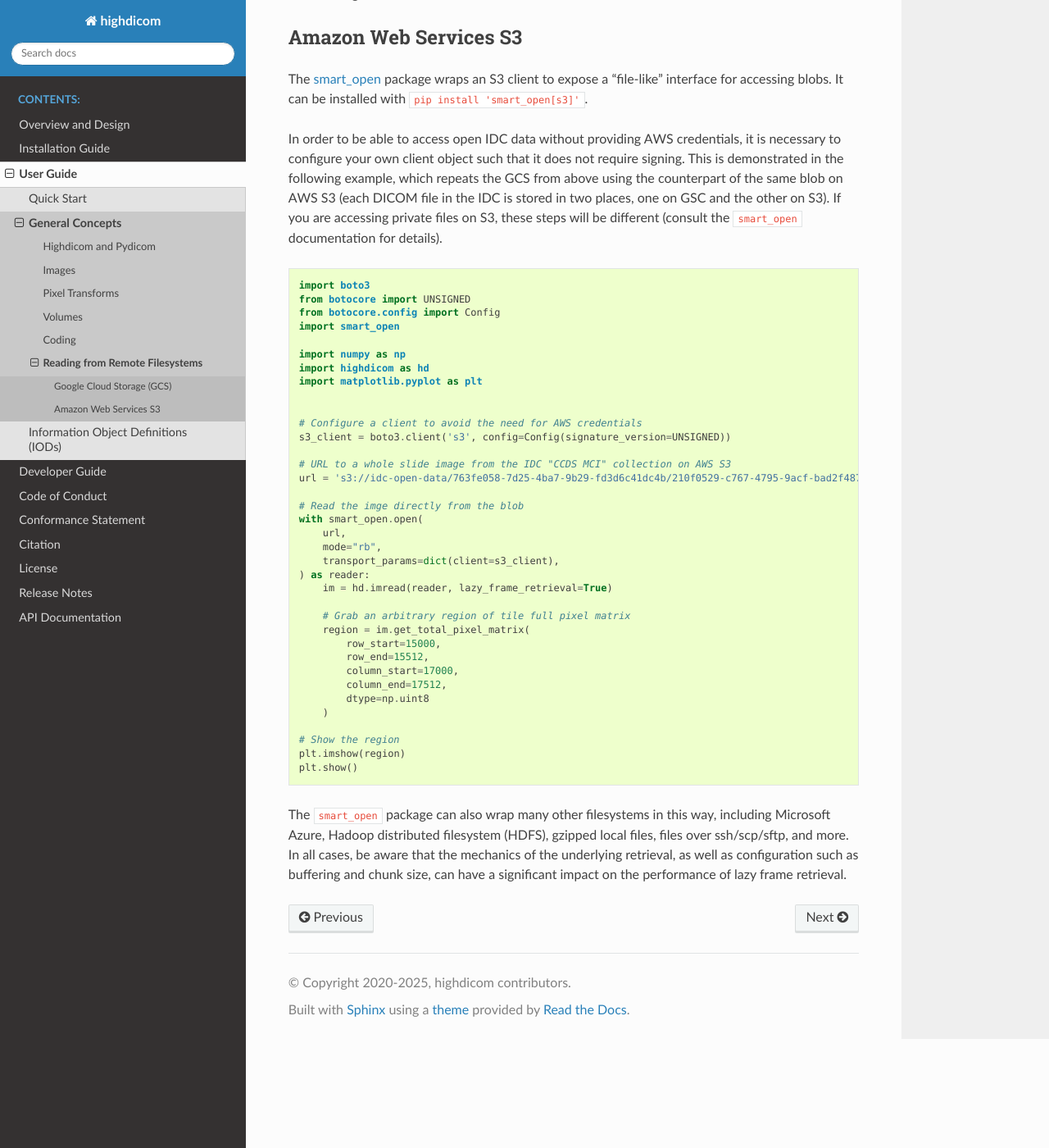
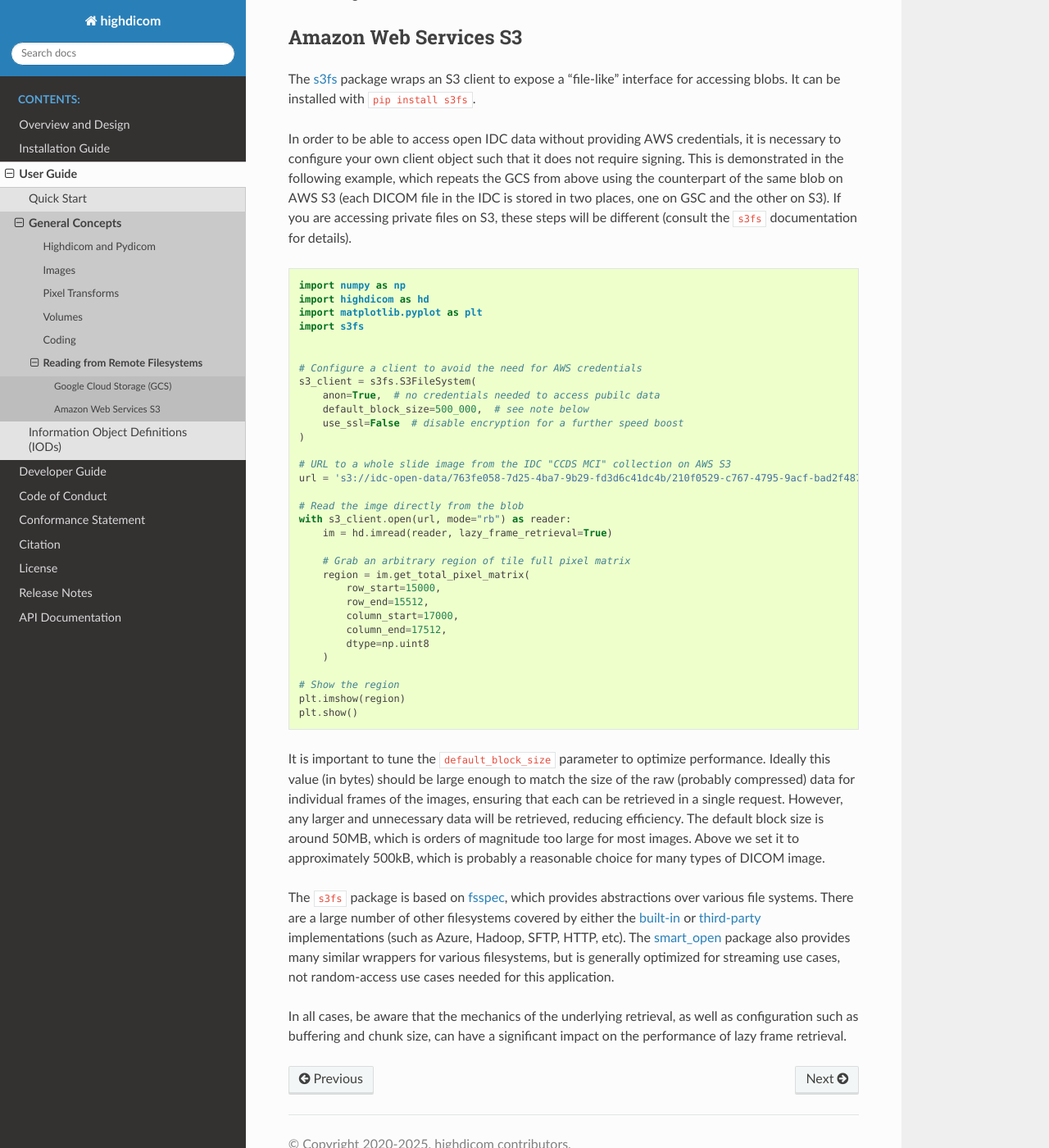
Before and after one commit to ImagingDataCommons/highdicom, a Sphinx documentation site: the page built from docs/remote.rst, in a window 1280 px wide and 1400 px high, scrolled down 2641 px. Shown: the whole window at 82% size. Built offline with Sphinx 7.4.7 and the Read the Docs theme 3.1.0, drawn with Linux system fonts in a browser that asks for light colours.

Commit message:
Minor doc fixes

```diff
--- a/docs/remote.rst
+++ b/docs/remote.rst
@@ -126,9 +126,9 @@ consider contributing them to this documentation.
 Amazon Web Services S3
 ----------------------
 
-The `smart_open`_ package wraps an S3 client to expose a "file-like"
+The `s3fs`_ package wraps an S3 client to expose a "file-like"
 interface for accessing blobs. It can be installed with ``pip install
-'smart_open[s3]'``.
+s3fs``.
 
 In order to be able to access open IDC data without providing AWS credentials,
 it is necessary to configure your own client object such that it does not
@@ -136,32 +136,28 @@ require signing. This is demonstrated in the following example, which repeats
 the GCS from above using the counterpart of the same blob on AWS S3 (each DICOM
 file in the IDC is stored in two places, one on GSC and the other on S3). If
 you are accessing private files on S3, these steps will be different (consult
-the ``smart_open`` documentation for details).
+the ``s3fs`` documentation for details).
 
 .. code-block:: python
-
-  import boto3
-  from botocore import UNSIGNED
-  from botocore.config import Config
-  import smart_open
 
   import numpy as np
   import highdicom as hd
   import matplotlib.pyplot as plt
+  import s3fs
 
 
   # Configure a client to avoid the need for AWS credentials
-  s3_client = boto3.client('s3', config=Config(signature_version=UNSIGNED))
+  s3_client = s3fs.S3FileSystem(
+      anon=True,  # no credentials needed to access pubilc data
+      default_block_size=500_000,  # see note below
+      use_ssl=False  # disable encryption for a further speed boost
+  )
 
   # URL to a whole slide image from the IDC "CCDS MCI" collection on AWS S3
   url = 's3://idc-open-data/763fe058-7d25-4ba7-9b29-fd3d6c41dc4b/210f0529-c767-4795-9acf-bad2f4877427.dcm'
 
   # Read the imge directly from the blob
-  with smart_open.open(
-      url,
-      mode="rb",
-      transport_params=dict(client=s3_client),
-  ) as reader:
+  with s3_client.open(url, mode="rb") as reader:
       im = hd.imread(reader, lazy_frame_retrieval=True)
 
       # Grab an arbitrary region of tile full pixel matrix
@@ -177,13 +173,24 @@ the ``smart_open`` documentation for details).
   plt.imshow(region)
   plt.show()
 
-The ``smart_open`` package can also wrap many other filesystems in this way,
-including Microsoft Azure, Hadoop distributed filesystem (HDFS), gzipped local
-files, files over ssh/scp/sftp, and more. In all cases, be aware that the
-mechanics of the underlying retrieval, as well as configuration such as
-buffering and chunk size, can have a significant impact on the performance of
-lazy frame retrieval.
+It is important to tune the ``default_block_size`` parameter to optimize performance. Ideally this value (in bytes) should be large enough to match the size of the raw (probably compressed) data for individual frames of the images, ensuring that each can be retrieved in a single request. However, any larger and unnecessary data will be retrieved, reducing efficiency. The default block size is around 50MB, which is orders of magnitude too large for most images. Above we set it to approximately 500kB, which is probably a reasonable choice for many types of DICOM image.
+
+The ``s3fs`` package is based on `fsspec`_, which provides abstractions over
+various file systems. There are a large number of other filesystems covered by
+either the `built-in`_ or `third-party`_ implementations (such as Azure,
+Hadoop, SFTP, HTTP, etc). The `smart_open`_ package also provides many similar
+wrappers for various filesystems, but is generally optimized for streaming use
+cases, not random-access use cases needed for this application.
+
+In all cases, be aware that the mechanics of the underlying retrieval, as well
+as configuration such as buffering and chunk size, can have a significant
+impact on the performance of lazy frame retrieval.
+
 
 .. _IDC: https://portal.imaging.datacommons.cancer.gov/
 .. _BlobReader: https://cloud.google.com/python/docs/reference/storage/latest/google.cloud.storage.fileio.BlobReader
 .. _smart_open: https://github.com/piskvorky/smart_open
+.. _s3fs: https://s3fs.readthedocs.io/en/latest/
+.. _fsspec: https://filesystem-spec.readthedocs.io/en/latest/
+.. _built-in: https://filesystem-spec.readthedocs.io/en/latest/api.html#built-in-implementations
+.. _third-party: https://filesystem-spec.readthedocs.io/en/latest/api.html#other-known-implementations
--- a/docs/volume.rst
+++ b/docs/volume.rst
@@ -721,7 +721,7 @@ Writing a volume to a NIfTI file:
     import highdicom as hd
 
 
-    vol = Volume(...)
+    vol = hd.Volume(...)
 
     nifti = nib.Nifti1Image(
         vol.array,
```
Also changed, not shown: docs/seg.rst (+36 -37 lines).
